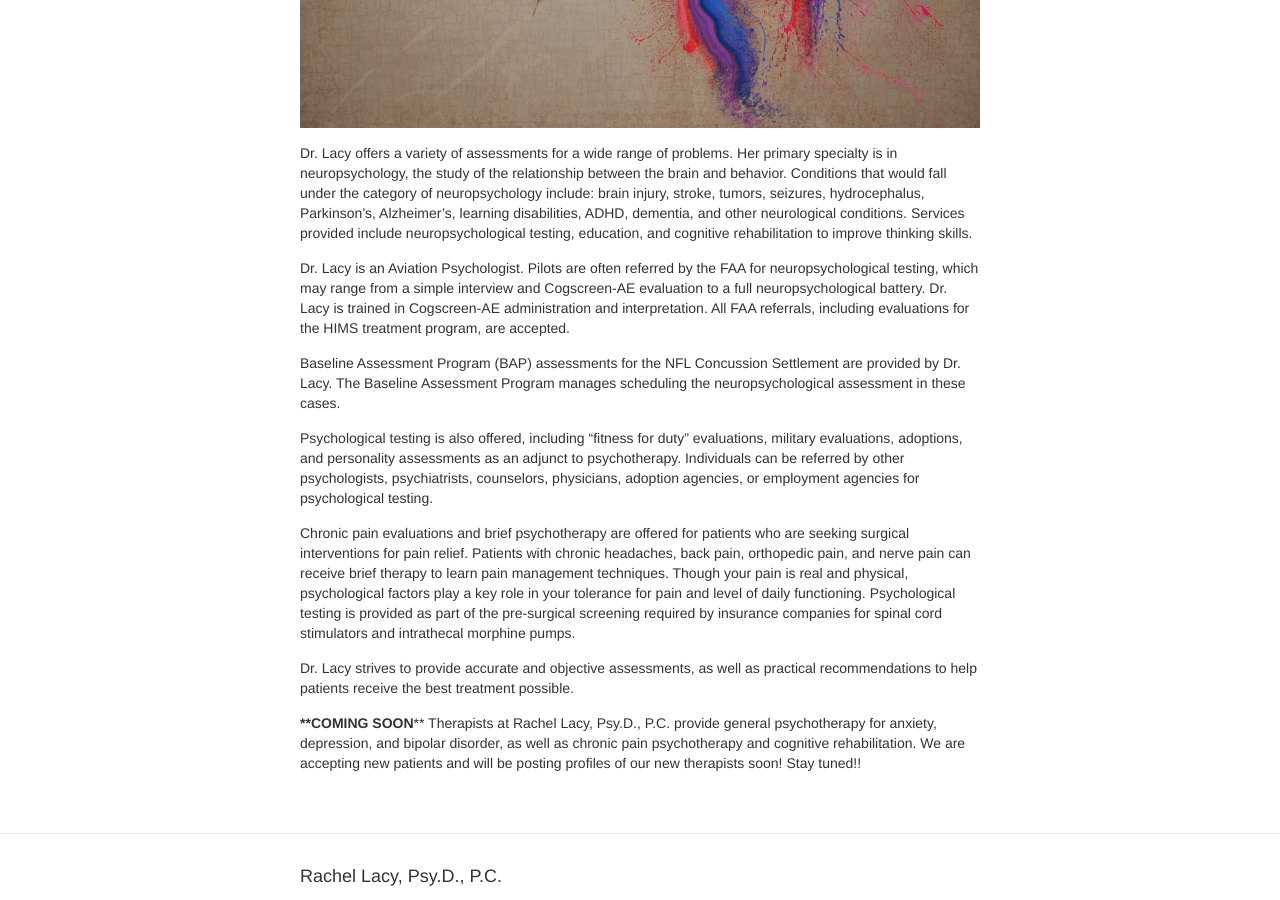
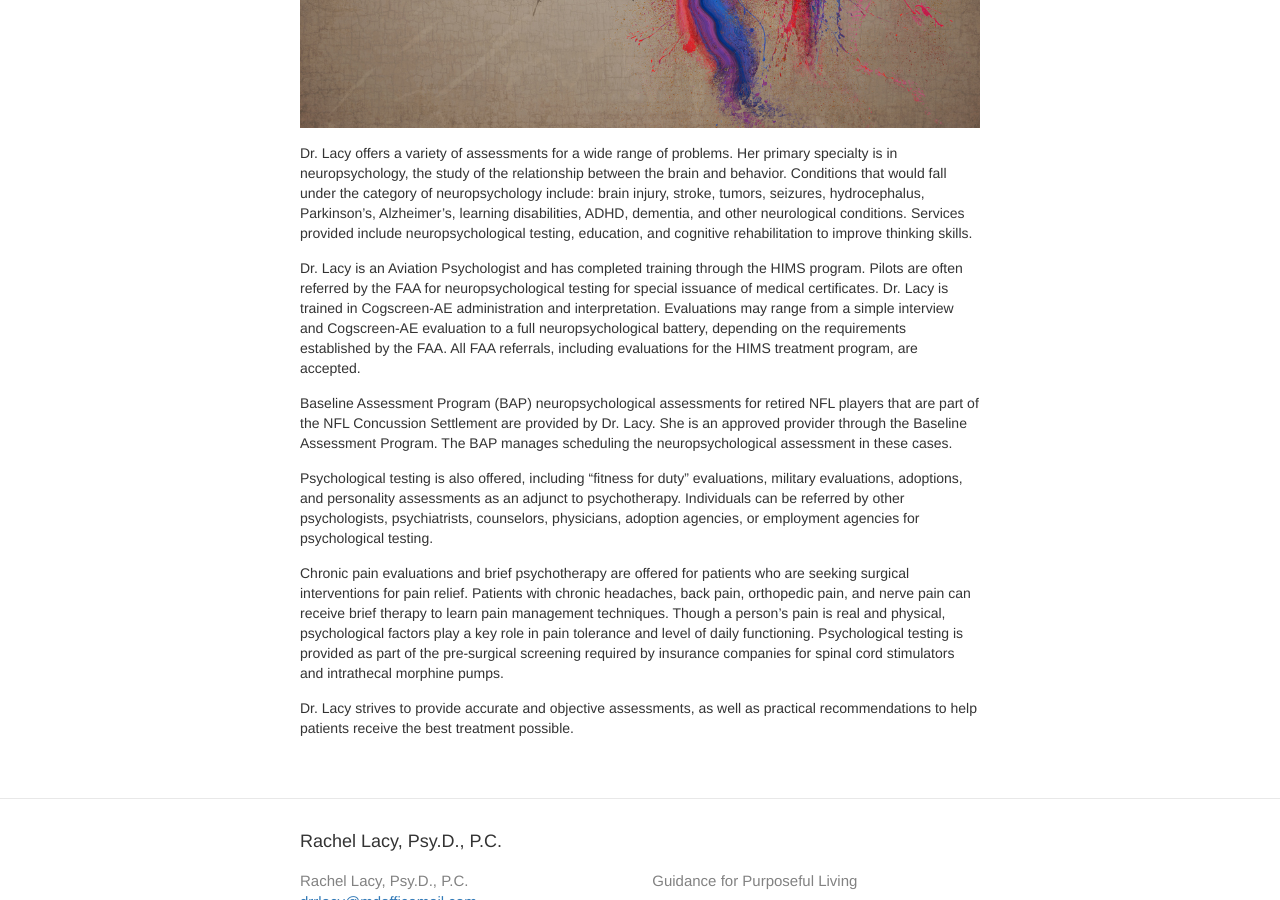
Before and after one commit to halcyon/renewedbrain.com, a Jekyll site: the page built from services.md, in a window 1280 px wide and 900 px high, scrolled down 800 px. Built offline with Jekyll 4.4.1, drawn with Linux system fonts in a browser that asks for light colours.

Commit message:
update assessment services
Clarified FAA and NFL evals

```diff
--- a/services.md
+++ b/services.md
@@ -6,17 +6,14 @@
 ---
 ![brain art](../images/brain-art.jpg)
 
- Dr. Lacy offers a variety of assessments for a wide range of problems.  Her primary specialty is in neuropsychology, the study of the relationship between the brain and behavior. Conditions that would fall under the category of neuropsychology include: brain injury, stroke, tumors, seizures, hydrocephalus, Parkinson’s, Alzheimer’s, learning disabilities, ADHD, dementia, and other neurological conditions.  Services provided include neuropsychological testing, education, and cognitive rehabilitation to improve thinking skills.
+Dr. Lacy offers a variety of assessments for a wide range of problems.  Her primary specialty is in neuropsychology, the study of the relationship between the brain and behavior. Conditions that would fall under the category of neuropsychology include: brain injury, stroke, tumors, seizures, hydrocephalus, Parkinson’s, Alzheimer’s, learning disabilities, ADHD, dementia, and other neurological conditions.  Services provided include neuropsychological testing, education, and cognitive rehabilitation to improve thinking skills.
 
-Dr. Lacy is an Aviation Psychologist. Pilots are often referred by the FAA for neuropsychological testing, which may range from a simple interview and Cogscreen-AE evaluation to a full neuropsychological battery. Dr. Lacy is trained in Cogscreen-AE administration and interpretation. All FAA referrals, including evaluations for the HIMS treatment program, are accepted.
+Dr. Lacy is an Aviation Psychologist and has completed training through the HIMS program. Pilots are often referred by the FAA for neuropsychological testing for special issuance of medical certificates. Dr. Lacy is trained in Cogscreen-AE administration and interpretation. Evaluations may range from a simple interview and Cogscreen-AE evaluation to a full neuropsychological battery, depending on the requirements established by the FAA.  All FAA referrals, including evaluations for the HIMS treatment program, are accepted.
 
-Baseline Assessment Program (BAP) assessments for the NFL Concussion Settlement are provided by Dr. Lacy. The Baseline Assessment Program manages scheduling the neuropsychological assessment in these cases.
+Baseline Assessment Program (BAP) neuropsychological assessments for retired NFL players that are part of the NFL Concussion Settlement are provided by Dr. Lacy.  She is an approved provider through the Baseline Assessment Program. The BAP manages scheduling the neuropsychological assessment in these cases.
 
 Psychological testing is also offered, including “fitness for duty” evaluations, military evaluations, adoptions, and personality assessments as an adjunct to psychotherapy.  Individuals can be referred by other psychologists, psychiatrists, counselors, physicians, adoption agencies, or employment agencies for psychological testing.
 
-Chronic pain evaluations and brief psychotherapy are offered for patients who are seeking surgical interventions for pain relief.  Patients with chronic headaches, back pain, orthopedic pain, and nerve pain can receive brief therapy to learn pain management techniques.  Though your pain is real and physical, psychological factors play a key role in your tolerance for pain and level of daily functioning.  Psychological testing is  provided as part of the pre-surgical screening required by insurance companies for spinal cord stimulators and intrathecal morphine pumps.
+Chronic pain evaluations and brief psychotherapy are offered for patients who are seeking surgical interventions for pain relief.  Patients with chronic headaches, back pain, orthopedic pain, and nerve pain can receive brief therapy to learn pain management techniques.  Though a person's pain is real and physical, psychological factors play a key role in pain tolerance and level of daily functioning.  Psychological testing is provided as part of the pre-surgical screening required by insurance companies for spinal cord stimulators and intrathecal morphine pumps.
 
 Dr. Lacy strives to provide accurate and objective assessments, as well as practical recommendations to help patients receive the best treatment possible.
-
-****COMING SOON****
-Therapists at Rachel Lacy, Psy.D., P.C. provide general psychotherapy for anxiety, depression, and bipolar disorder, as well as chronic pain psychotherapy and cognitive rehabilitation. We are accepting new patients and will be posting profiles of our new therapists soon! Stay tuned!!
```
